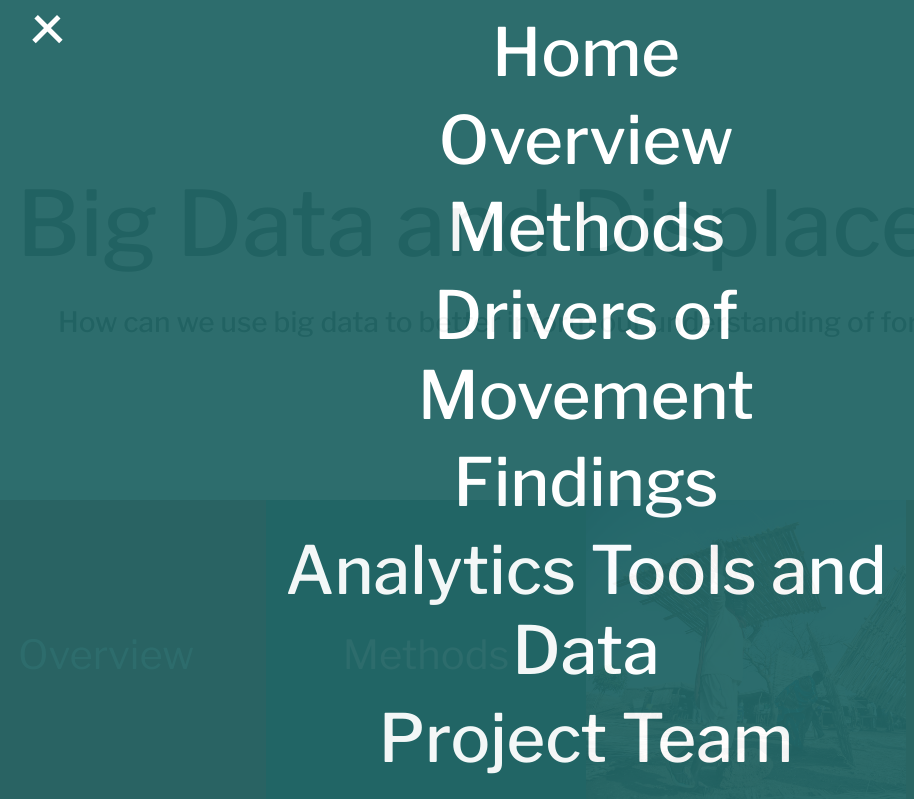
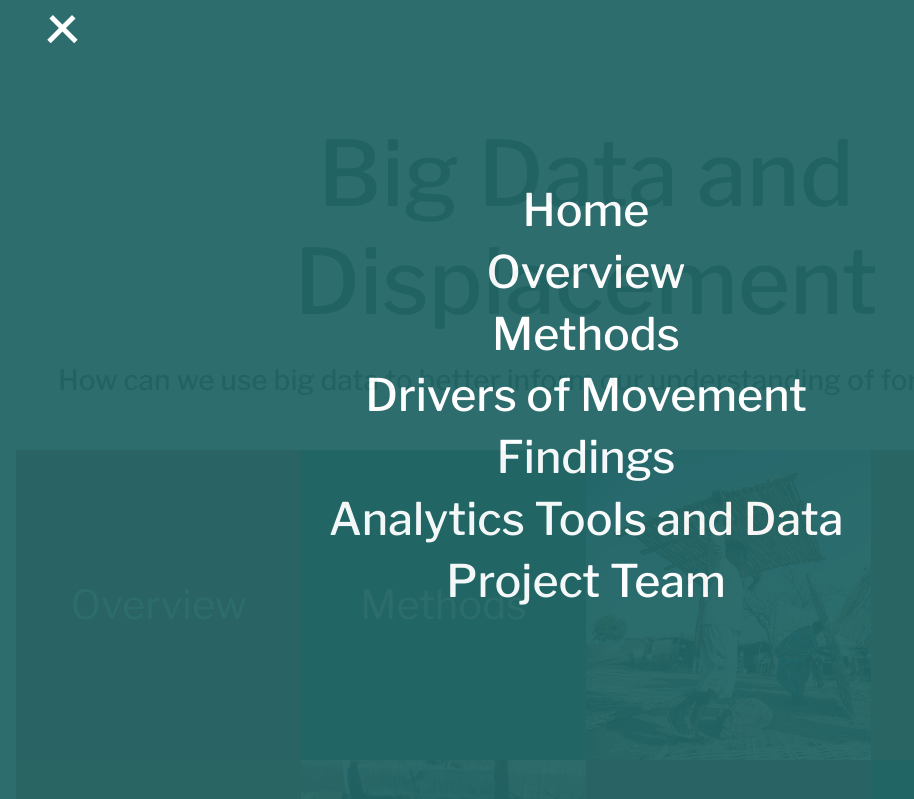
Before and after one commit to camdenblatchly/Data_Displacement_Webpage, a plain HTML site: page index.html in a window 1280 px wide. Both pictures are taken after a click on the element 102 px from the left and 24 px from the top of the page. Shown: the top 799 px of the page, without its empty margins (54-968 px from the left). Drawn offline with nearby package versions, Linux system fonts and the light colour scheme.

Commit message:
Testing Commit

```diff
--- a/css/navigation.css
+++ b/css/navigation.css
@@ -64,7 +64,7 @@
 }
 
 #text h1 {
-    font-size: 8.3vh;
+    font-size:3.5vw;
 }
 
 #text a {
--- a/index.html
+++ b/index.html
@@ -55,9 +55,9 @@
         }
 
         .landing {
-            height: 500px;
+            height: 450px;
             margin: 0 auto;
-            padding-top: 150px;
+            padding-top: 100px;
             text-align: center;
         }
 
@@ -203,7 +203,7 @@
 </head>
 <body>
 <!-- HTML code -->
-<div class="container-fluid animsition">
+<div class="container animsition">
     <div id="overlay">
         <div id="text" class="disable_links">
             <a class="animsition-link" href=""><h1>Home</h1></a>
```
Also changed, not shown: findings/findings.html (+13 -13 lines).
